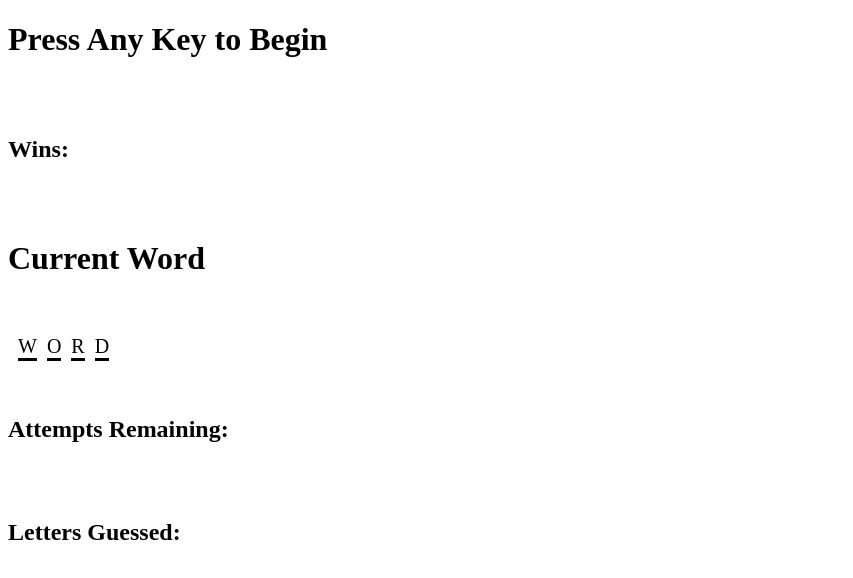
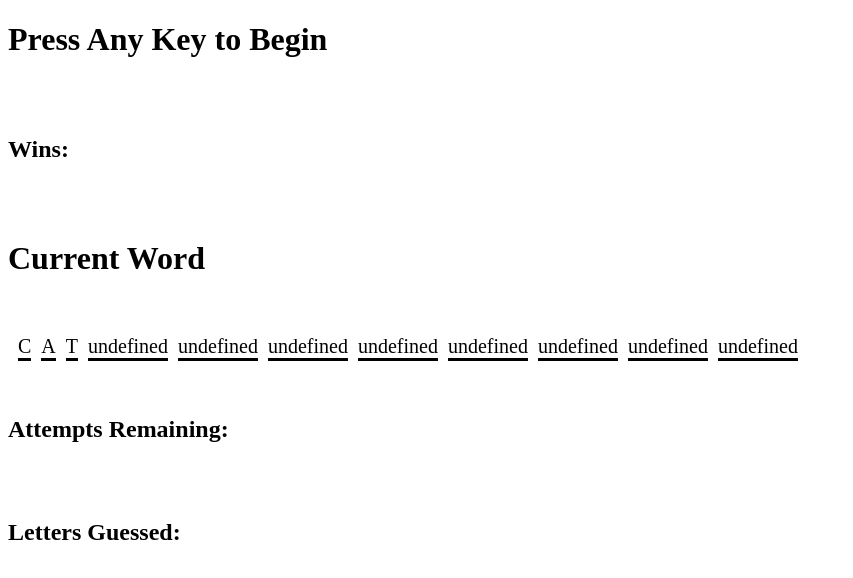
Before and after one commit to lcanizzo/Word-Guess-Game, a plain HTML site: page index.html in a window 1280 px wide. Shown: the whole page, without its empty margins (0-853 px from the left). Drawn offline with Linux system fonts and the light colour scheme.

Commit message:
Further work on format of html and logic of javascript file

```diff
--- a/assets/javascript/game.js
+++ b/assets/javascript/game.js
@@ -4,7 +4,52 @@
 // var currentWord = wordList[Math.floor(Math.random() * wordList.length)];
 // var currentWordBox = document.getElementById("current-word");
 
-//     currentWordBox.innerHTML = currentWord;
+    // currentWordBox.innerHTML = currentWord;
 
 // console.log(currentWord);
 // console.log(wordList);
+
+var wordList = new Array (  );
+
+wordList[0] = new Array ( "R", "O", "B","E","R","T");
+wordList[1] = new Array ( "C","A","T","E");
+wordList[2] = new Array ("D","O","G");
+wordList[3] = new Array ("C","A","T");
+
+var currentWord = wordList[Math.floor(Math.random() * wordList.length)];
+
+
+console.log(wordList);
+console.log(currentWord);
+
+console.log(currentWord[0]);
+console.log(wordList[0]);
+
+var one = document.getElementById("one");
+var two = document.getElementById("two");
+var three = document.getElementById("three");
+var four = document.getElementById("four");
+var five = document.getElementById("five");
+var six = document.getElementById("six");
+var seven = document.getElementById("seven");
+var eight = document.getElementById("eight");
+var nine = document.getElementById("nine");
+var ten = document.getElementById("ten");
+var eleven = document.getElementById("eleven");
+
+one.innerHTML = currentWord[0];
+two.innerHTML = currentWord[1];
+three.innerHTML = currentWord[2];
+four.innerHTML = currentWord[3];
+five.innerHTML = currentWord[4];
+six.innerHTML = currentWord[5];
+seven.innerHTML = currentWord[6];
+eight.innerHTML = currentWord[7];
+nine.innerHTML = currentWord[8];
+ten.innerHTML = currentWord[9];
+eleven.innerHTML = currentWord[10];
+
+// testing innerHTML changes
+// one.innerHTML = "this is a test";
+// var currentWordBox = document.getElementById("current-word");
+// currentWordBox.innerHTML = "testing one two";
--- a/index.html
+++ b/index.html
@@ -22,16 +22,37 @@
 
 <div class="css-test">
     <div class="letter">
-        <p>W</p>
+        <p id="one"></p>
     </div>
     <div class="letter">
-        <p>O</p>
+        <p id="two"></p>
     </div>
     <div class="letter">
-        <p>R</p>
+        <p id="three"></p>
     </div>
     <div class="letter">
-        <p>D</p>
+        <p id="four"></p>
+    </div>
+    <div class="letter">
+        <p id="five"></p>
+    </div>
+    <div class="letter">
+        <p id="six"></p>
+    </div>
+    <div class="letter">
+        <p id="seven"></p>
+    </div>
+    <div class="letter">
+        <p id="eight"></p>
+    </div>
+    <div class="letter">
+        <p id="nine"></p>
+    </div>
+    <div class="letter">
+        <p id="ten"></p>
+    </div>
+    <div class="letter">
+        <p id="eleven"></p>
     </div>
 </div>
 
```
